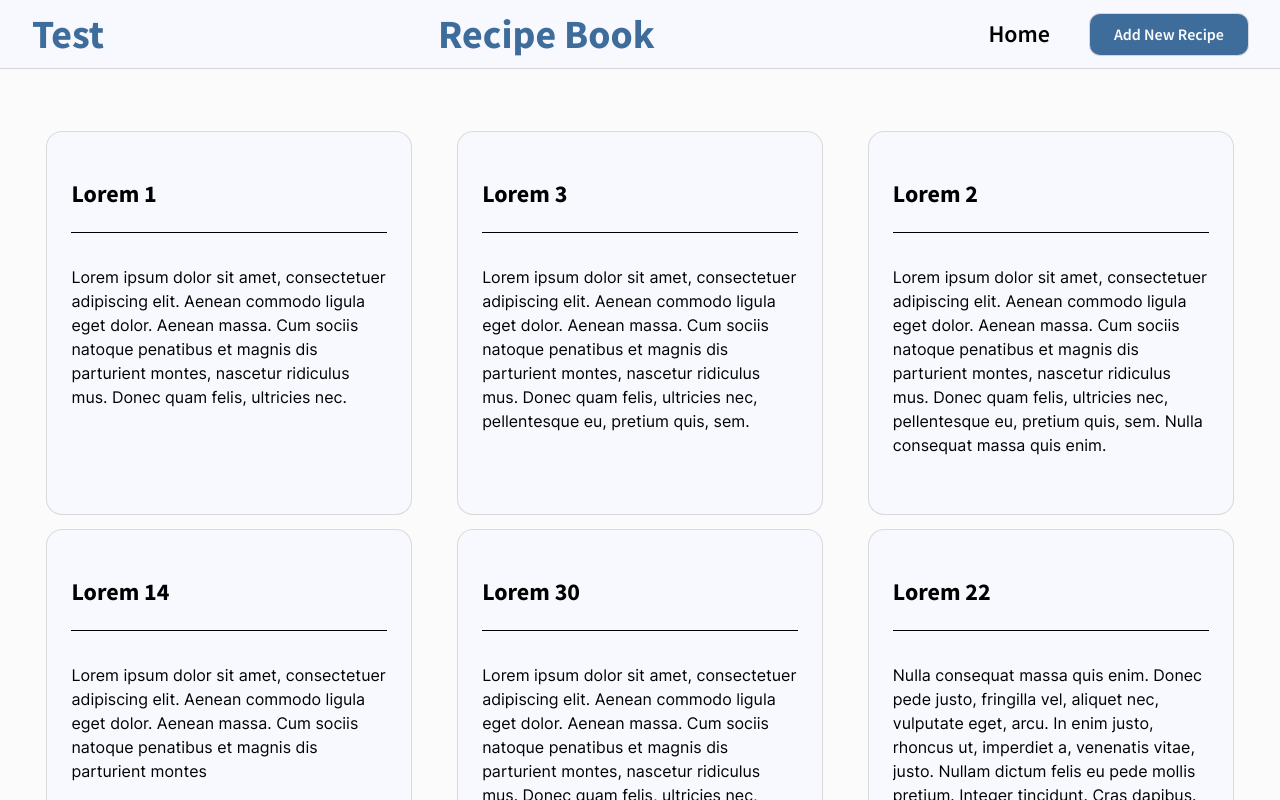
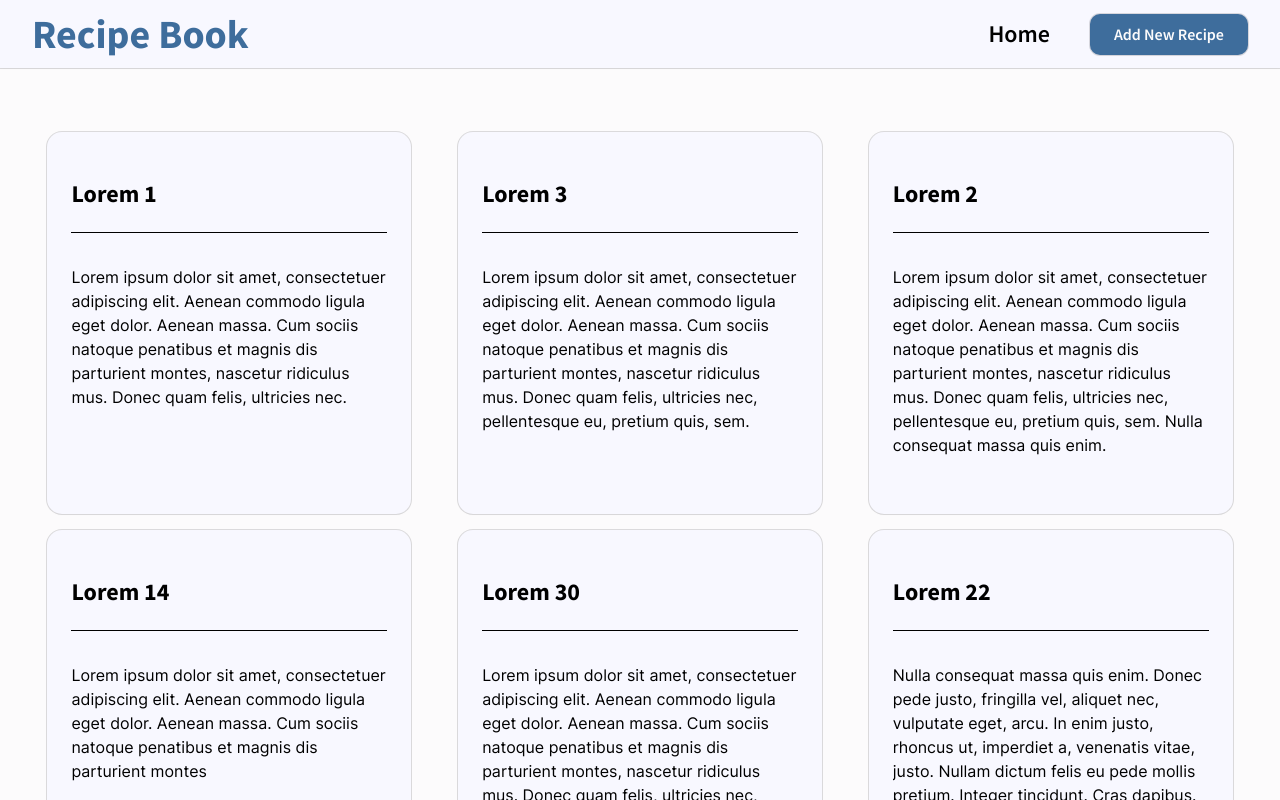
Before and after one commit to Qusz/vue-recipe-app, a Vue app: page / in a window 1280 px wide. Shown: the top 800 px of the page. Built offline with nearby package versions, Linux system fonts and the light colour scheme; data requests are answered from the project's data file.

Commit message:
fixes jerks on page change

```diff
--- a/src/components/TheHeader.vue
+++ b/src/components/TheHeader.vue
@@ -2,9 +2,6 @@
   <header class="header">
     <div class="container">
       <nav class="navbar">
-        <router-link :to="{ name: 'TestView'}" class="navbar__logo">
-          Test
-        </router-link>
         <router-link :to="{ name: 'HomeView'}" class="navbar__logo">
           Recipe Book
         </router-link>
--- a/src/router/index.js
+++ b/src/router/index.js
@@ -2,7 +2,6 @@ import { createRouter, createWebHistory } from 'vue-router'
 import HomeView from '@/views/HomeView.vue'
 import RecipeView from '@/views/RecipeView.vue'
 import AddRecipe from '@/views/AddRecipe.vue'
-import TestView from '@/views/TestView.vue'
 
 const routes = [
   {
@@ -20,11 +19,6 @@ const routes = [
     path: '/add-recipe',
     name: 'AddRecipe',
     component: AddRecipe
-  },
-  {
-    path: '/test',
-    name: 'TestView',
-    component: TestView
   }
 ]
 
```
